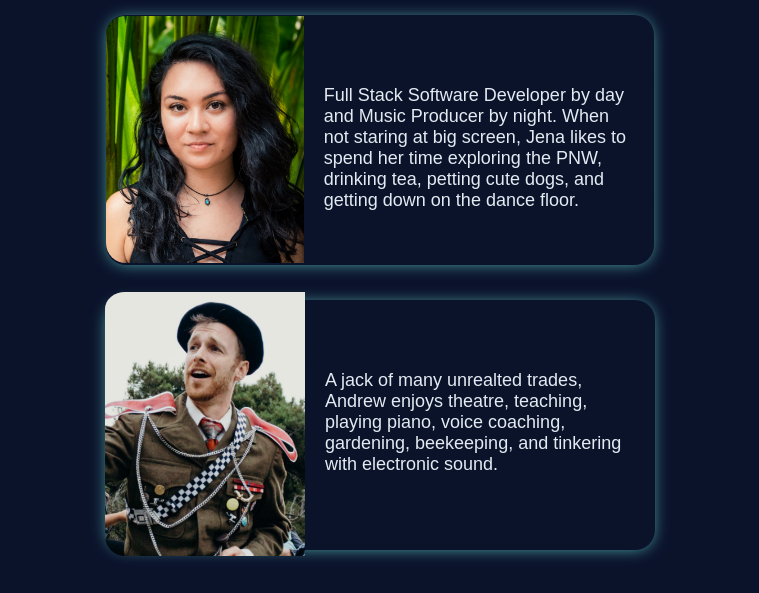
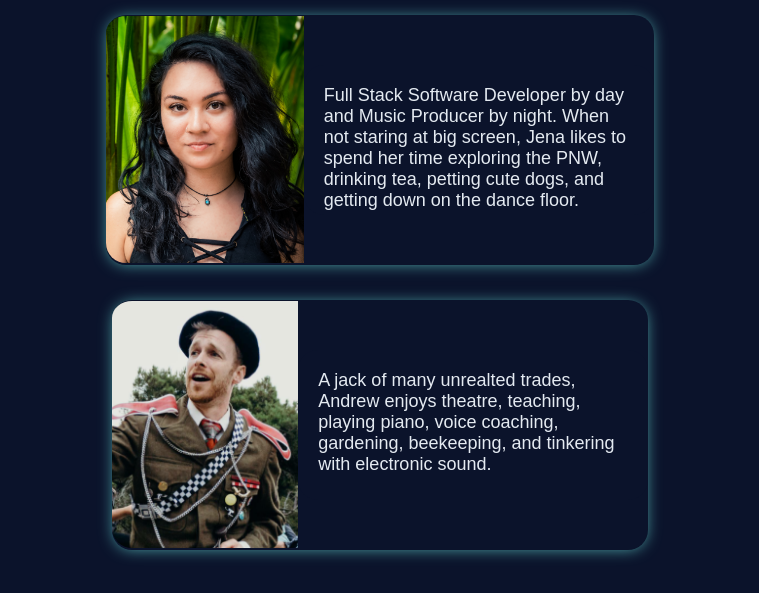
Before and after one commit to bryanakitchen/aurora, a plain HTML site: page about-us/index.html in a window 1280 px wide. Shown: the part 715-1308 px from the top of the page, without its empty margins (260-1019 px from the left). Drawn offline with Linux system fonts and the light colour scheme; a web font is replaced by a local one.

Commit message:
Fix image size

```diff
--- a/about-us/index.html
+++ b/about-us/index.html
@@ -53,7 +53,7 @@
         <div class="bio">
             <div>
                 <a href="https://www.linkedin.com/in/andrew-michael-bray/">
-                    <img alt="Andrew" src="../assets/andrew-silly-shot.png" width="200px"></a>
+                    <img alt="Andrew" src="../assets/andrew-silly-shot.png" height="250"></a>
             </div>
             <p>A jack of many unrealted trades, Andrew enjoys theatre, teaching, playing piano, voice coaching,
                 gardening, beekeeping, and tinkering with electronic sound. </p>
```
